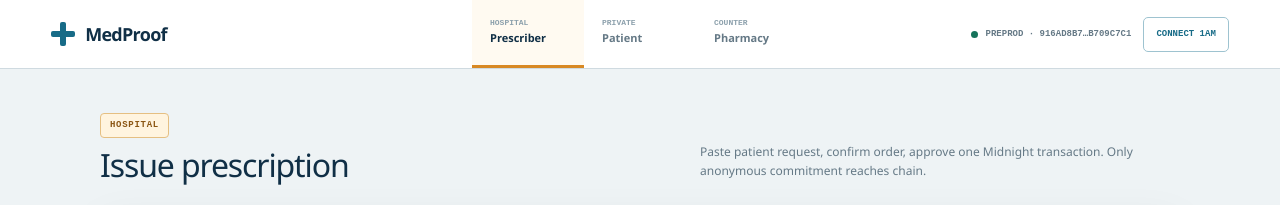
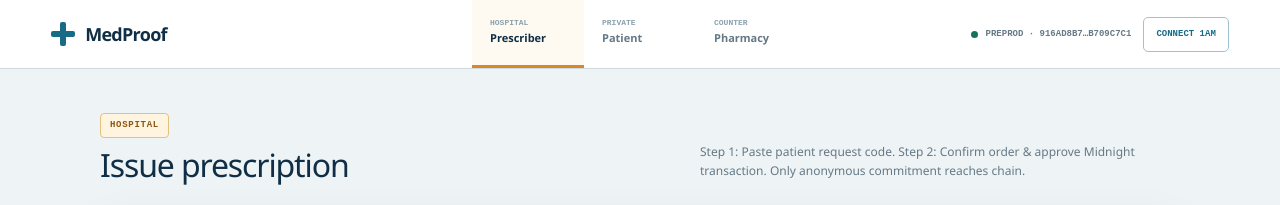
Before and after one commit to SuryanshSwarn101/MedProof, a Next.js app: page /doctor/issue in a window 1280 px wide. Shown: the top 205 px of the page. Built offline with nearby package versions, Linux system fonts and the light colour scheme; what @midnight-ntwrk/compact-runtime, @midnight-ntwrk/midnight-js-network-id would draw is missing.

Commit message:
ui(doctor): clarify workflow steps for issuing new prescription entries

```diff
--- a/app/doctor/issue/page.tsx
+++ b/app/doctor/issue/page.tsx
@@ -27,7 +27,7 @@ export default function IssuePage() {
       <main className="clinical-page">
         <header className="page-intro">
           <div><span className="role-tag hospital">Hospital</span><h1>Issue prescription</h1></div>
-          <p>Paste patient request, confirm order, approve one Midnight transaction. Only anonymous commitment reaches chain.</p>
+          <p>Step 1: Paste patient request code. Step 2: Confirm order &amp; approve Midnight transaction. Only anonymous commitment reaches chain.</p>
         </header>
 
         {issued ? (
```
